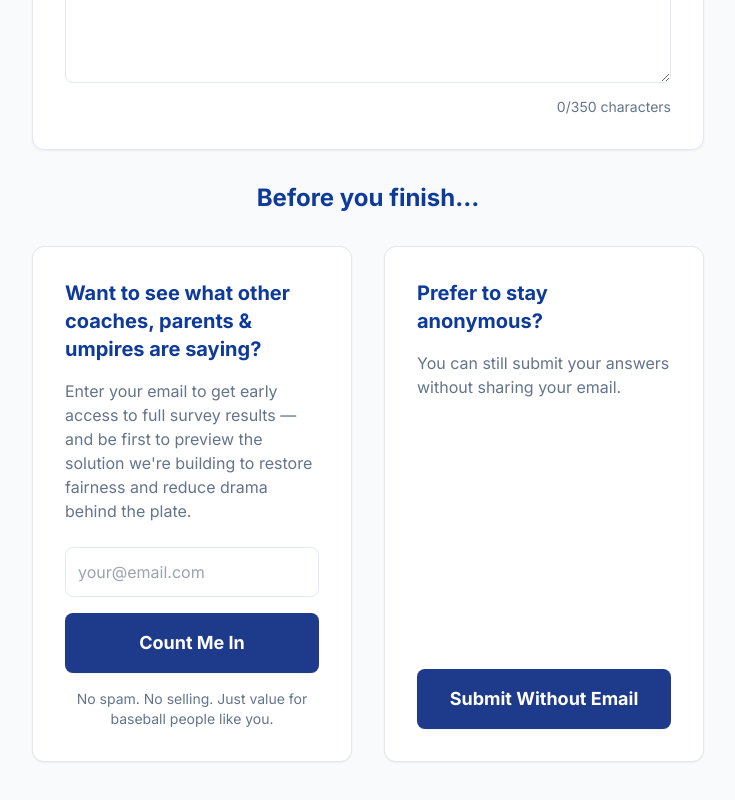
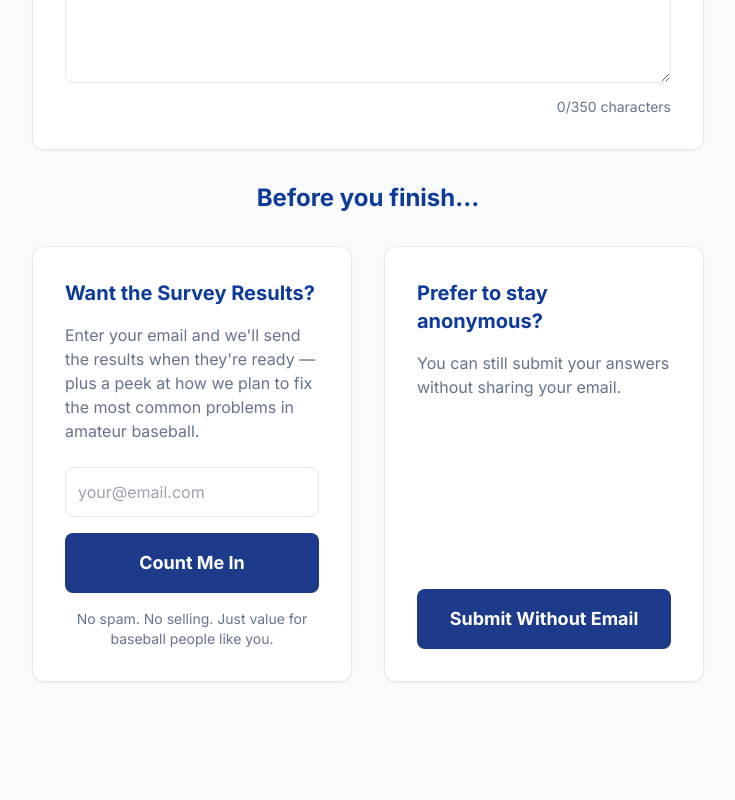
Before and after one commit to robreganSF/youth-survey, a React (Vite) app: page / in a window 1280 px wide. Shown: the part 930-1730 px from the top of the page, without its empty margins (272-1007 px from the left). After the commit the page ends 1660 px from the top, so only its background shows below. Built offline with nearby package versions, Linux system fonts and the light colour scheme.

Commit message:
Update Count Me In section text to be more concise and direct

```diff
--- a/components/SurveyForm.tsx
+++ b/components/SurveyForm.tsx
@@ -237,10 +237,10 @@ function SurveyForm() {
               {/* Option 1: Count Me In */}
               <div className="bg-card p-8 rounded-xl shadow-sm border border-border flex flex-col">
                 <h3 className="text-xl font-bold text-foreground mb-4">
-                  Want to see what other coaches, parents & umpires are saying?
+                  Want the Survey Results?
                 </h3>
                 <p className="text-base text-muted-foreground mb-6">
-                  Enter your email to get early access to full survey results — and be first to preview the solution we're building to restore fairness and reduce drama behind the plate.
+                  Enter your email and we'll send the results when they're ready — plus a peek at how we plan to fix the most common problems in amateur baseball.
                 </p>
                 <div className="space-y-4 mt-auto">
                   <input
```
